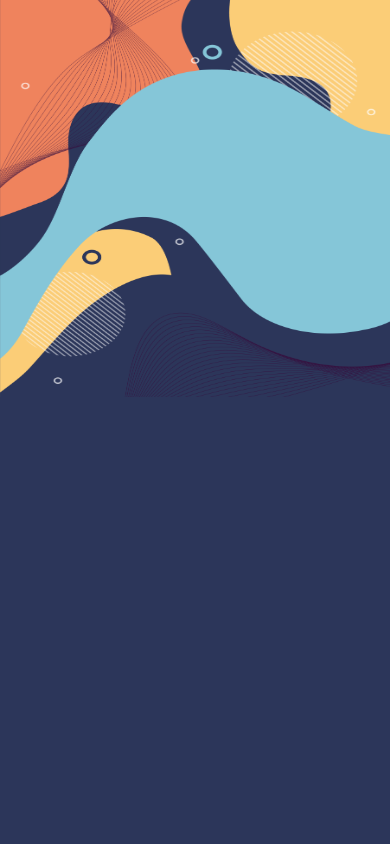
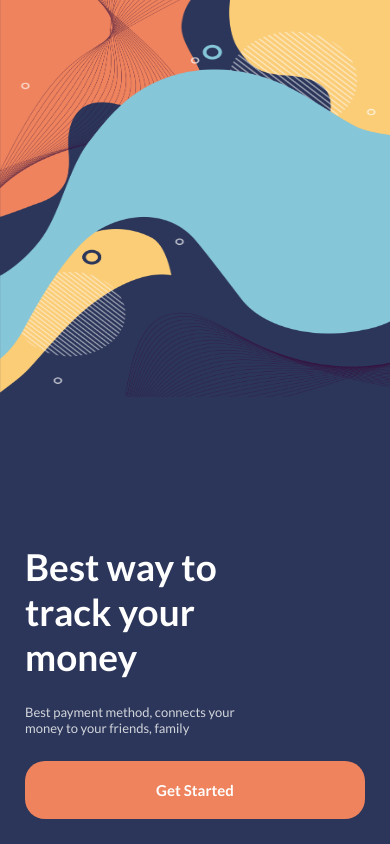
Before and after one commit to kdany25/MobileWalletApp, a React Native app: screen / in a window 390 px wide. Built offline with nearby package versions, Linux system fonts and the light colour scheme.

Commit message:
feat: added welcome page

```diff
--- a/App.tsx
+++ b/App.tsx
@@ -1,9 +1,20 @@
-import { StatusBar } from 'expo-status-bar';
-import { StyleSheet, Text, View } from 'react-native';
-import Welcome from './screens/Welcome';
+import React from "react";
+
+//Component
+import Welcome from "./screens/Welcome";
+
+//Custom font
+import AppLoading from "expo-app-loading";
+import { useFonts } from "expo-font";
 
 export default function App() {
-  return (
-<Welcome/>
-  );
+	let [fontLoaded] = useFonts({
+		"Lato-Bold": require("./assets/fonts/Lato-Bold.ttf"),
+		"Lato-Regular": require("./assets/fonts/Lato-Regular.ttf"),
+	});
+
+	if (!fontLoaded) {
+		return <AppLoading />;
+	}
+	return <Welcome />;
 }
--- /dev/null
+++ b/components/Buttons/RegularButton.tsx
@@ -0,0 +1,39 @@
+import React, { FunctionComponent } from "react";
+import styled from "styled-components/native";
+import {
+	GestureResponderEvent,
+	StyleProp,
+	TextStyle,
+	ViewStyle,
+} from "react-native";
+
+//components
+import { colors } from "../colors";
+import RegularText from "../Texts/RegularText";
+
+const ButtonView = styled.TouchableOpacity`
+	align-items: center;
+	background-color: ${colors.primary};
+	width: 100%;
+	padding: 20px;
+	border-radius: 20px;
+`;
+
+//types
+interface ButtonProps {
+	btnStyles?: StyleProp<ViewStyle>;
+	onPress: ((event: GestureResponderEvent) => void) | undefined;
+	textStyles?: StyleProp<TextStyle>;
+	children: React.ReactNode;
+}
+
+const RegularButton: FunctionComponent<ButtonProps> = (props) => {
+	return (
+		<ButtonView onPress={props.onPress} style={props.btnStyles}>
+			<RegularText textStyles={props.textStyles}>
+				{props.children}
+			</RegularText>
+		</ButtonView>
+	);
+};
+export default RegularButton;
--- /dev/null
+++ b/components/Texts/BigText.tsx
@@ -0,0 +1,21 @@
+import React, { FunctionComponent } from "react";
+import styled from "styled-components/native";
+
+//colors
+import { colors } from "../colors";
+
+//types
+import { TextProps } from "./types";
+
+const StyledText = styled.Text`
+	font-size: 37px;
+	color: ${colors.white};
+	text-align: left;
+	font-family: Lato-Bold;
+`;
+
+const BigText: FunctionComponent<TextProps> = (props) => {
+	return <StyledText style={props.textStyles}>{props.children}</StyledText>;
+};
+
+export default BigText;
--- /dev/null
+++ b/components/Texts/RegularText.tsx
@@ -0,0 +1,21 @@
+import React, { FunctionComponent } from "react";
+import styled from "styled-components/native";
+
+//colors
+import { colors } from "../colors";
+
+//types
+import { TextProps } from "./types";
+
+const StyledText = styled.Text`
+	font-size: 15px;
+	color: ${colors.white};
+	text-align: left;
+	font-family: Lato-Bold;
+`;
+
+const RegularText: FunctionComponent<TextProps> = (props) => {
+	return <StyledText style={props.textStyles}>{props.children}</StyledText>;
+};
+
+export default RegularText;
--- /dev/null
+++ b/components/Texts/SmallText.tsx
@@ -0,0 +1,21 @@
+import React, { FunctionComponent } from "react";
+import styled from "styled-components/native";
+
+//colors
+import { colors } from "../colors";
+
+//types
+import { TextProps } from "./types";
+
+const StyledText = styled.Text`
+	font-size: 13px;
+	color: ${colors.gray};
+	text-align: left;
+	font-family: Lato-Regular;
+`;
+
+const SmallText: FunctionComponent<TextProps> = (props) => {
+	return <StyledText style={props.textStyles}>{props.children}</StyledText>;
+};
+
+export default SmallText;
--- /dev/null
+++ b/components/Texts/types.tsx
@@ -0,0 +1,7 @@
+import { ReactNode } from "react";
+import { StyleProp, TextStyle } from "react-native";
+
+export interface TextProps {
+	textStyles?: StyleProp<TextStyle>;
+	children: ReactNode;
+}
--- a/package.json
+++ b/package.json
@@ -12,6 +12,8 @@
 		"@types/styled-components": "^5.1.26",
 		"@types/styled-components-react-native": "^5.2.1",
 		"expo": "~47.0.12",
+		"expo-app-loading": "~2.1.1",
+		"expo-font": "~11.0.1",
 		"expo-status-bar": "~1.4.2",
 		"react": "18.1.0",
 		"react-dom": "18.1.0",
--- a/screens/Welcome.tsx
+++ b/screens/Welcome.tsx
@@ -5,9 +5,12 @@ import styled from "styled-components/native";
 //custom components
 import { colors } from "../components/colors";
 import { Container } from "../components/shared";
+import BigText from "../components/Texts/BigText";
+import SmallText from "../components/Texts/SmallText";
+import RegularButton from "../components/Buttons/RegularButton";
 
 //images
-import background from "./../assets/bgs/background_v1.png"
+import background from "./../assets/bgs/background_v1.png";
 
 const WelcomeContainer = styled(Container)`
 	background-color: ${colors.secondary};
@@ -25,13 +28,14 @@ const BottomSection = styled.View`
 	width: 100%;
 	padding: 25px;
 	flex: 1;
+	justify-content: flex-end;
 `;
 
-const TopImage = styled.Image `
-width: 100%;
-height: 100%;
-resize-mode: stretch
-`
+const TopImage = styled.Image`
+	width: 100%;
+	height: 100%;
+	resize-mode: stretch;
+`;
 
 const Welcome: FunctionComponent = () => {
 	return (
@@ -39,9 +43,20 @@ const Welcome: FunctionComponent = () => {
 			<StatusBar style="light" />
 			<WelcomeContainer>
 				<TopSection>
-					<TopImage source={background}/>
+					<TopImage source={background} />
 				</TopSection>
-				<BottomSection></BottomSection>
+				<BottomSection>
+					<BigText textStyles={{ width: "70%", marginBottom: 25 }}>
+						Best way to track your money
+					</BigText>
+					<SmallText textStyles={{ width: "70%", marginBottom: 25 }}>
+						Best payment method, connects your money to your
+						friends, family
+					</SmallText>
+					<RegularButton onPress={() => {}}>
+						Get Started
+					</RegularButton>
+				</BottomSection>
 			</WelcomeContainer>
 		</>
 	);
```
Also changed, not shown: 1 other file (tests, documents, lock files or other folders).
